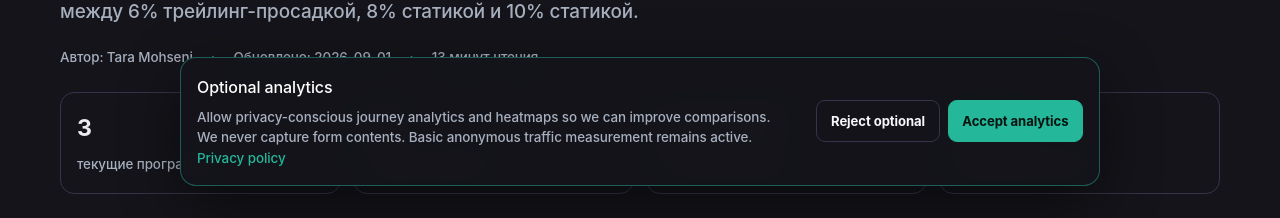
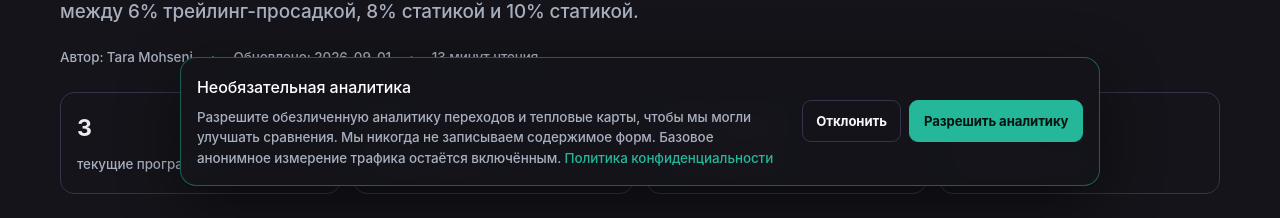
Before and after one commit to Vilmanis99/tradersfund, a Next.js app: page /ru/obzor-bright-funded in a window 1280 px wide. Shown: the part 582-800 px from the top of the page. Built offline with nearby package versions, Linux system fonts and the light colour scheme; no server answers.

Commit message:
Localize Russian analytics consent

```diff
--- a/components/AnalyticsProvider.tsx
+++ b/components/AnalyticsProvider.tsx
@@ -23,6 +23,24 @@ import { OPEN_ANALYTICS_SETTINGS_EVENT } from './AnalyticsPreferencesButton'
 const CONSENT_STORAGE_KEY = 'tfh_analytics_consent_v1'
 const CONSENT_CHANGE_EVENT = 'tfh:analytics-consent-changed'
 const SCROLL_THRESHOLDS = [25, 50, 75, 90] as const
+const CONSENT_COPY = {
+  en: {
+    title: 'Optional analytics',
+    description: 'Allow privacy-conscious journey analytics and heatmaps so we can improve comparisons. We never capture form contents. Basic anonymous traffic measurement remains active.',
+    privacy: 'Privacy policy',
+    reject: 'Reject optional',
+    accept: 'Accept analytics',
+    cancel: 'Cancel',
+  },
+  ru: {
+    title: 'Необязательная аналитика',
+    description: 'Разрешите обезличенную аналитику переходов и тепловые карты, чтобы мы могли улучшать сравнения. Мы никогда не записываем содержимое форм. Базовое анонимное измерение трафика остаётся включённым.',
+    privacy: 'Политика конфиденциальности',
+    reject: 'Отклонить',
+    accept: 'Разрешить аналитику',
+    cancel: 'Отмена',
+  },
+} as const
 type AnalyticsConsent = 'unknown' | 'granted' | 'denied'
 type GtagCommand = 'config' | 'consent' | 'event' | 'js' | 'set'
 type ClarityCommand = 'consent' | 'consentv2' | 'event' | 'set'
@@ -135,6 +153,8 @@ export default function AnalyticsProvider({
   outboundRelationships: Record<string, OutboundRelationship>
 }) {
   const pathname = usePathname() || '/'
+  const pageLocale = contentLocale(pathname)
+  const consentCopy = CONSENT_COPY[pageLocale]
   const gaMeasurementId = useMemo(() => validGaId(rawGaId), [rawGaId])
   const clarityProjectId = useMemo(() => validClarityId(rawClarityId), [rawClarityId])
   const hasOptionalAnalytics = Boolean(gaMeasurementId || clarityProjectId)
@@ -409,26 +429,26 @@ export default function AnalyticsProvider({
           role="dialog"
           aria-modal="false"
           aria-labelledby="analytics-consent-title"
+          lang={pageLocale}
           data-analytics-ignore
         >
           <div className="analytics-consent-copy">
-            <h2 id="analytics-consent-title">Optional analytics</h2>
+            <h2 id="analytics-consent-title">{consentCopy.title}</h2>
             <p>
-              Allow privacy-conscious journey analytics and heatmaps so we can improve comparisons.
-              We never capture form contents. Basic anonymous traffic measurement remains active.
-              {' '}<Link href="/privacy-policy">Privacy policy</Link>
+              {consentCopy.description}{' '}
+              <Link href="/privacy-policy">{consentCopy.privacy}</Link>
             </p>
           </div>
           <div className="analytics-consent-actions">
             <button type="button" className="analytics-consent-reject" onClick={() => updateConsent('denied')}>
-              Reject optional
+              {consentCopy.reject}
             </button>
             <button type="button" className="analytics-consent-accept" onClick={() => updateConsent('granted')}>
-              Accept analytics
+              {consentCopy.accept}
             </button>
             {consent !== 'unknown' && (
               <button type="button" className="analytics-consent-cancel" onClick={() => setSettingsOpen(false)}>
-                Cancel
+                {consentCopy.cancel}
               </button>
             )}
           </div>
```
Also changed, not shown: scripts/audit-reviews.mjs.
